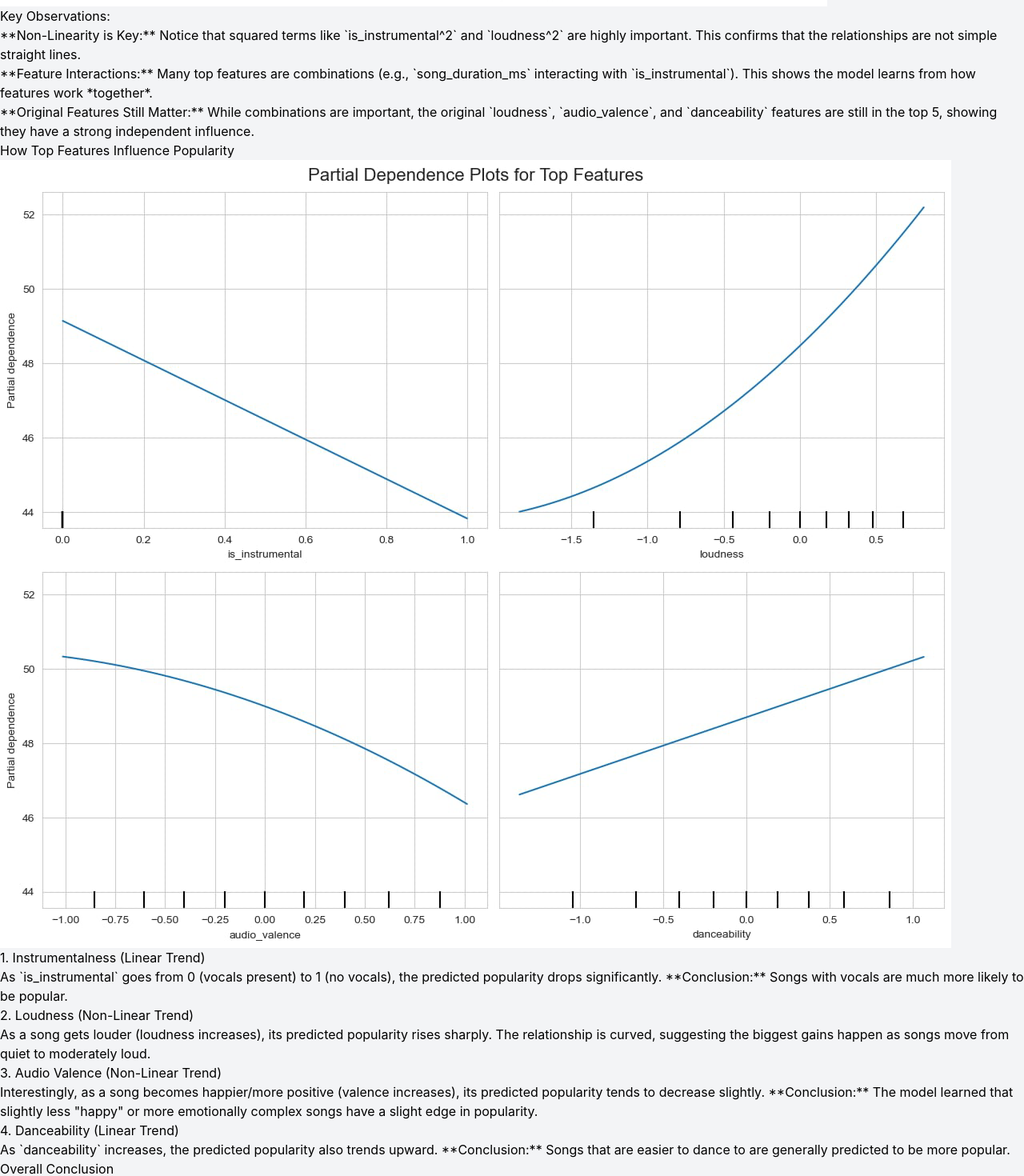
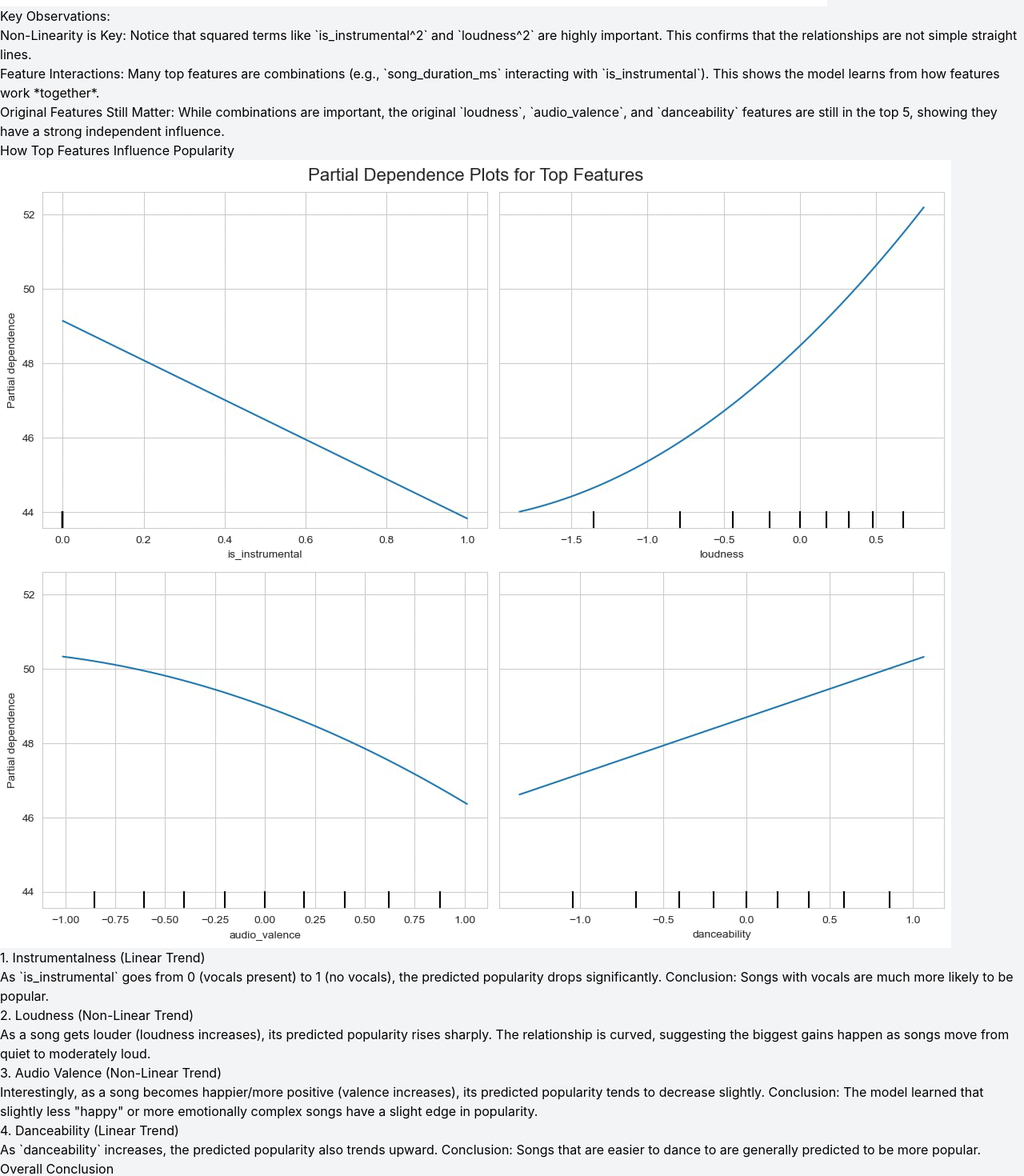
Before and after one commit to ThomasdeCarpio/Intro2ML-Lab01-LinearRegression, a React (Vite) app in the folder frontend/: page / in a window 1280 px wide. Shown: the part 4521-5991 px from the top of the page at 80% size. Built offline with nearby package versions, Linux system fonts and the light colour scheme; no server answers.

Commit message:
fix: model conclusion

```diff
--- a/frontend/src/components/ModelInsights.jsx
+++ b/frontend/src/components/ModelInsights.jsx
@@ -21,9 +21,9 @@ const ModelInsights = () => {
         <div className="mt-4 bg-gray-50 border border-gray-200 rounded-lg p-4 text-sm text-gray-700">
           <h4 className="font-semibold text-gray-800 mb-2">Key Observations:</h4>
           <ul className="list-disc list-inside space-y-1">
-            <li>**Non-Linearity is Key:** Notice that squared terms like `is_instrumental^2` and `loudness^2` are highly important. This confirms that the relationships are not simple straight lines.</li>
-            <li>**Feature Interactions:** Many top features are combinations (e.g., `song_duration_ms` interacting with `is_instrumental`). This shows the model learns from how features work *together*.</li>
-            <li>**Original Features Still Matter:** While combinations are important, the original `loudness`, `audio_valence`, and `danceability` features are still in the top 5, showing they have a strong independent influence.</li>
+            <li>Non-Linearity is Key: Notice that squared terms like `is_instrumental^2` and `loudness^2` are highly important. This confirms that the relationships are not simple straight lines.</li>
+            <li>Feature Interactions: Many top features are combinations (e.g., `song_duration_ms` interacting with `is_instrumental`). This shows the model learns from how features work *together*.</li>
+            <li>Original Features Still Matter: While combinations are important, the original `loudness`, `audio_valence`, and `danceability` features are still in the top 5, showing they have a strong independent influence.</li>
           </ul>
         </div>
       </div>
@@ -41,7 +41,7 @@ const ModelInsights = () => {
         <div className="mt-4 grid grid-cols-1 md:grid-cols-2 gap-4 text-sm">
             <div className="bg-blue-50 border border-blue-200 rounded-lg p-4">
                 <h4 className="font-semibold text-blue-800 mb-2">1. Instrumentalness (Linear Trend)</h4>
-                <p className="text-blue-700">As `is_instrumental` goes from 0 (vocals present) to 1 (no vocals), the predicted popularity drops significantly. **Conclusion:** Songs with vocals are much more likely to be popular.</p>
+                <p className="text-blue-700">As `is_instrumental` goes from 0 (vocals present) to 1 (no vocals), the predicted popularity drops significantly. Conclusion: Songs with vocals are much more likely to be popular.</p>
             </div>
             <div className="bg-green-50 border border-green-200 rounded-lg p-4">
                 <h4 className="font-semibold text-green-800 mb-2">2. Loudness (Non-Linear Trend)</h4>
@@ -49,11 +49,11 @@ const ModelInsights = () => {
             </div>
             <div className="bg-red-50 border border-red-200 rounded-lg p-4">
                 <h4 className="font-semibold text-red-800 mb-2">3. Audio Valence (Non-Linear Trend)</h4>
-                <p className="text-red-700">Interestingly, as a song becomes happier/more positive (valence increases), its predicted popularity tends to decrease slightly. **Conclusion:** The model learned that slightly less "happy" or more emotionally complex songs have a slight edge in popularity.</p>
+                <p className="text-red-700">Interestingly, as a song becomes happier/more positive (valence increases), its predicted popularity tends to decrease slightly. Conclusion: The model learned that slightly less "happy" or more emotionally complex songs have a slight edge in popularity.</p>
             </div>
             <div className="bg-purple-50 border border-purple-200 rounded-lg p-4">
                 <h4 className="font-semibold text-purple-800 mb-2">4. Danceability (Linear Trend)</h4>
-                <p className="text-purple-700">As `danceability` increases, the predicted popularity also trends upward. **Conclusion:** Songs that are easier to dance to are generally predicted to be more popular.</p>
+                <p className="text-purple-700">As `danceability` increases, the predicted popularity also trends upward. Conclusion: Songs that are easier to dance to are generally predicted to be more popular.</p>
             </div>
         </div>
       </div>
@@ -61,7 +61,7 @@ const ModelInsights = () => {
       <div className="mt-8 bg-yellow-50 border border-yellow-300 rounded-lg p-6">
         <h3 className="text-lg font-bold text-yellow-800 mb-2">Overall Conclusion</h3>
         <p className="text-yellow-700">
-          The relationship between a song's features and its popularity is highly complex. The model's predictive power does not come from any single feature, but from understanding the **combinations (interactions)** and **non-linear relationships (curves)** between them. This is why a simple linear model performs poorly, and a more complex Polynomial model was required to capture these subtle trends.
+          The relationship between a song's features and its popularity is highly complex. The model's predictive power does not come from any single feature, but from understanding the combinations (interactions) and non-linear relationships (curves) between them. This is why a simple linear model performs poorly, and a more complex Polynomial model was required to capture these subtle trends.
         </p>
       </div>
 
```
